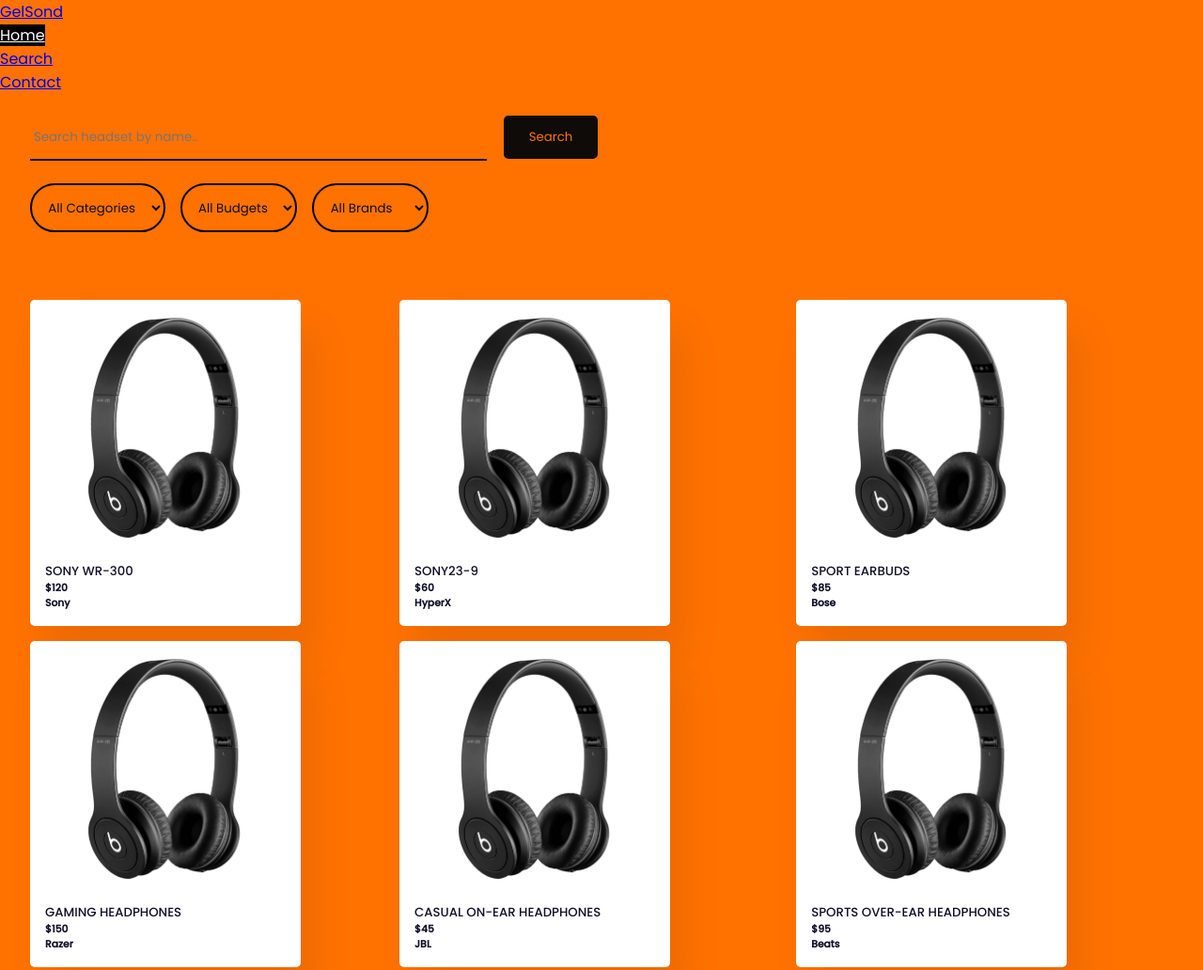
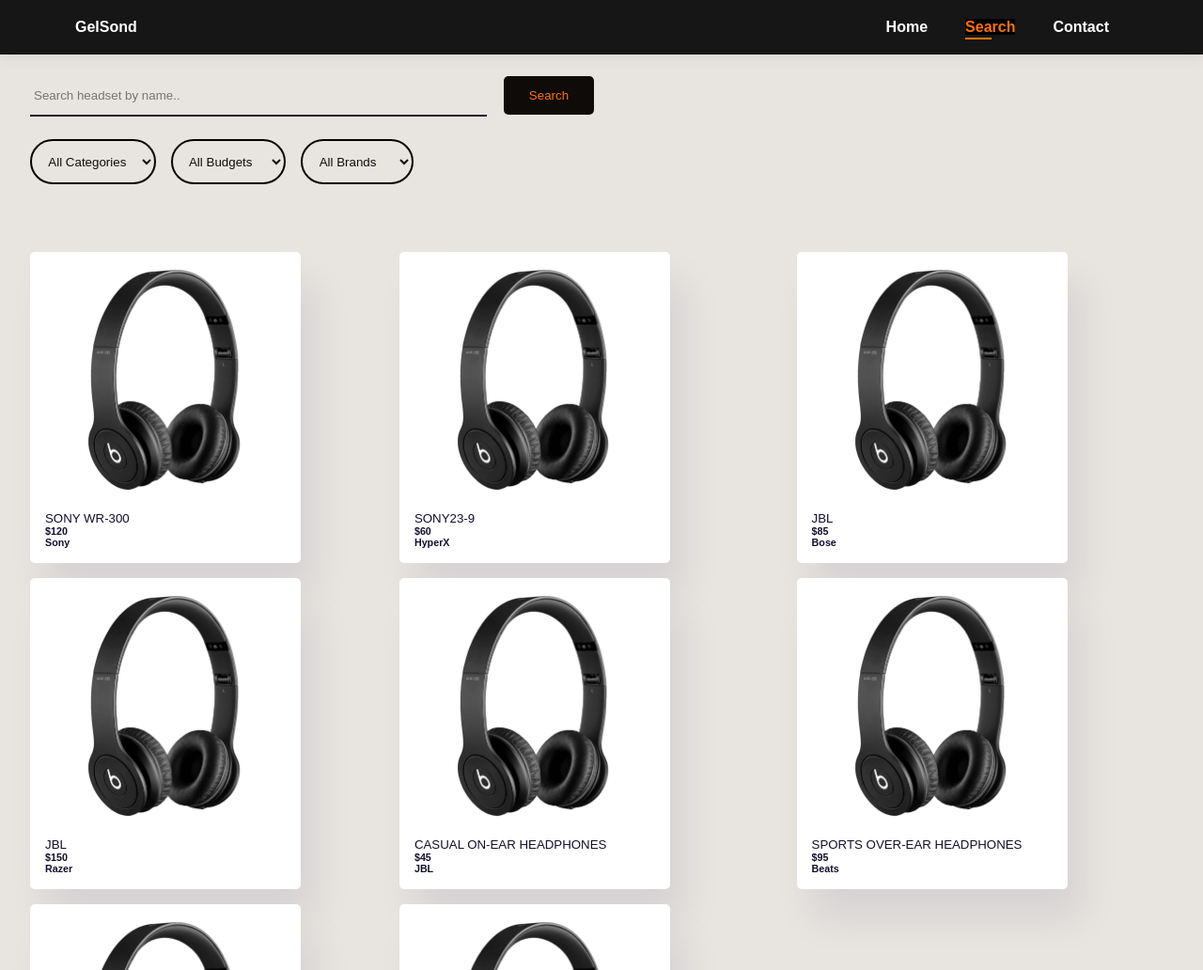
Before and after one commit to yukinon99/UTS_Frond_End, a plain HTML site: page main_screen/search.html in a window 1280 px wide. Shown: the top 1032 px of the page at 94% size. Drawn offline with Linux system fonts and the light colour scheme.

Commit message:
nambahin logo screen dan index

```diff
--- a/main_screen/search.css
+++ b/main_screen/search.css
@@ -8,8 +8,66 @@
   }
 
   body {
-    background-color: #FF7200;
+    background-color: #e8e4e0;
   }
+
+  #header {
+    display: flex;
+    align-items: center;
+    justify-content: space-between;
+    padding: 20px 80px;
+    background: #161616;
+    box-shadow: 0 5px 15px rgba(0, 0, 0, 0.06);
+    z-index: 999;
+    position: sticky;
+    top: 0;
+    left: 0;
+
+}
+
+#header a {
+    text-decoration: none;
+    font-size: 16px;
+    font-weight: 600;
+    color: #ffffff;
+}
+
+#navbar {
+    display: flex;
+    align-items: center;
+    justify-content: center;
+}
+
+#navbar li {
+    list-style: none;
+    padding: 0 20px;
+    position: relative;
+}
+
+#navbar li a {
+    text-decoration: none;
+    font-size: 16px;
+    font-weight: 600;
+    color: #ffffff;
+    transition: 0..3s ease;
+}
+
+#navbar li a:hover,
+#navbar li a.active {
+    color: #FF7200;
+}
+
+#navbar li a.active::after,
+#navbar li a:hover::after {
+    content: "";
+    width: 30%;
+    height: 2px;
+    background: #FF7200;
+    position: absolute;
+    bottom: -4px;
+    left: 20px;
+}
+
 
   .wrapper {
     width: 95%;
@@ -73,6 +131,7 @@
     background-color: #020202;
     color: #ffffff;
   }
+
 
   #products {
     display: grid;
--- a/main_screen/search.html
+++ b/main_screen/search.html
@@ -4,18 +4,17 @@
     <meta name="viewport" content="width=device-width, initial-scale=1.0" />
     <title>Headset Product Filter And Search</title>
     <!-- Google Font -->
-    <link
-      href="https://fonts.googleapis.com/css2?family=Poppins:wght@400;500&display=swap"
-      rel="stylesheet"
-    />
+    <link rel="stylesheet" href="https://cdnjs.cloudflare.com/ajax/libs/font-awesome/6.6.0/css/all.min.css" />
+    <link rel="stylesheet" href="search.css">
+
     <body>
       <section id="header">
         <a href="#">GelSond</a>
 
         <div>
             <ul id="navbar">
-                  <li><a class="active" href="main.html">Home</a></li>
-                  <li><a href="search.html">Search</a></li>
+                <li><a href="main.html">Home</a></li>
+                <li><a class="active" href="search.html">Search</a></li>
                 <li><a href="#contact-section">Contact</a></li>
             </ul>
         </div>
--- a/main_screen/search.js
+++ b/main_screen/search.js
@@ -15,14 +15,14 @@ let products = {
         image: "images/Sony1.png",
       },
       {
-        productName: "Sport Earbuds",
+        productName: "JBL",
         category: "Sports",
         price: 85,
         brand: "Bose",
         image: "images/Sony1.png",
       },
       {
-        productName: "Gaming Headphones",
+        productName: "JBL",
         category: "Gaming",
         price: 150,
         brand: "Razer",
@@ -138,6 +138,8 @@ let products = {
       }
     });
 
+
+
     // Show or hide the "No results found" message
     let visibleCards = document.querySelectorAll(".card:not(.hide)");
     document.getElementById("no-results-message").style.display = visibleCards.length ? "none" : "block";
```
Also changed, not shown: Home_screen/index.html (+5 -3 lines), Home_screen/stylesheet.css (+10 -0 lines), main_screen/main.html (+1 -1 lines), main_screen/styles.css (+7 -2 lines), main_screen/images/logo.png (added). Lines whose indentation alone changed are shown as unchanged.
